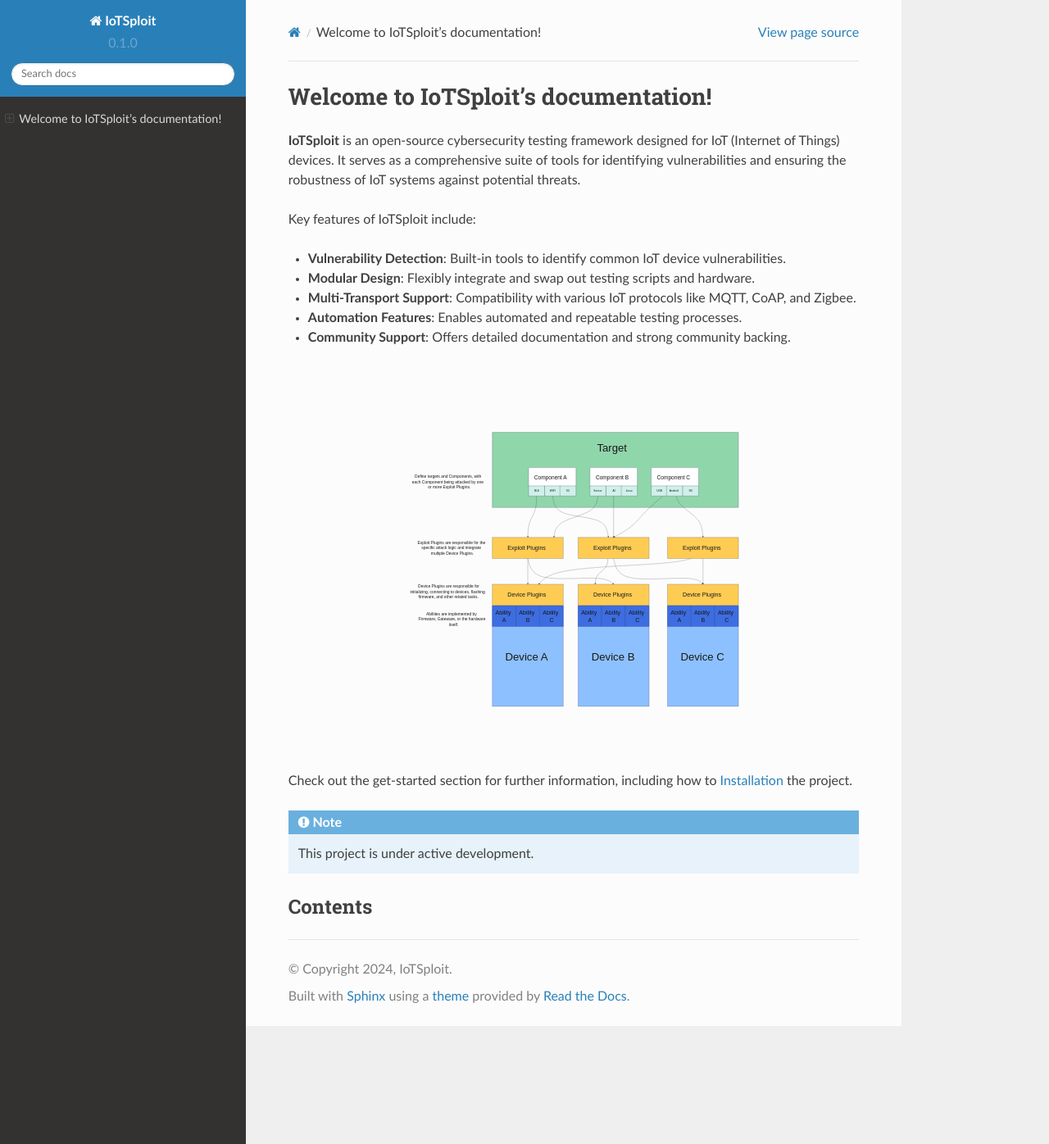
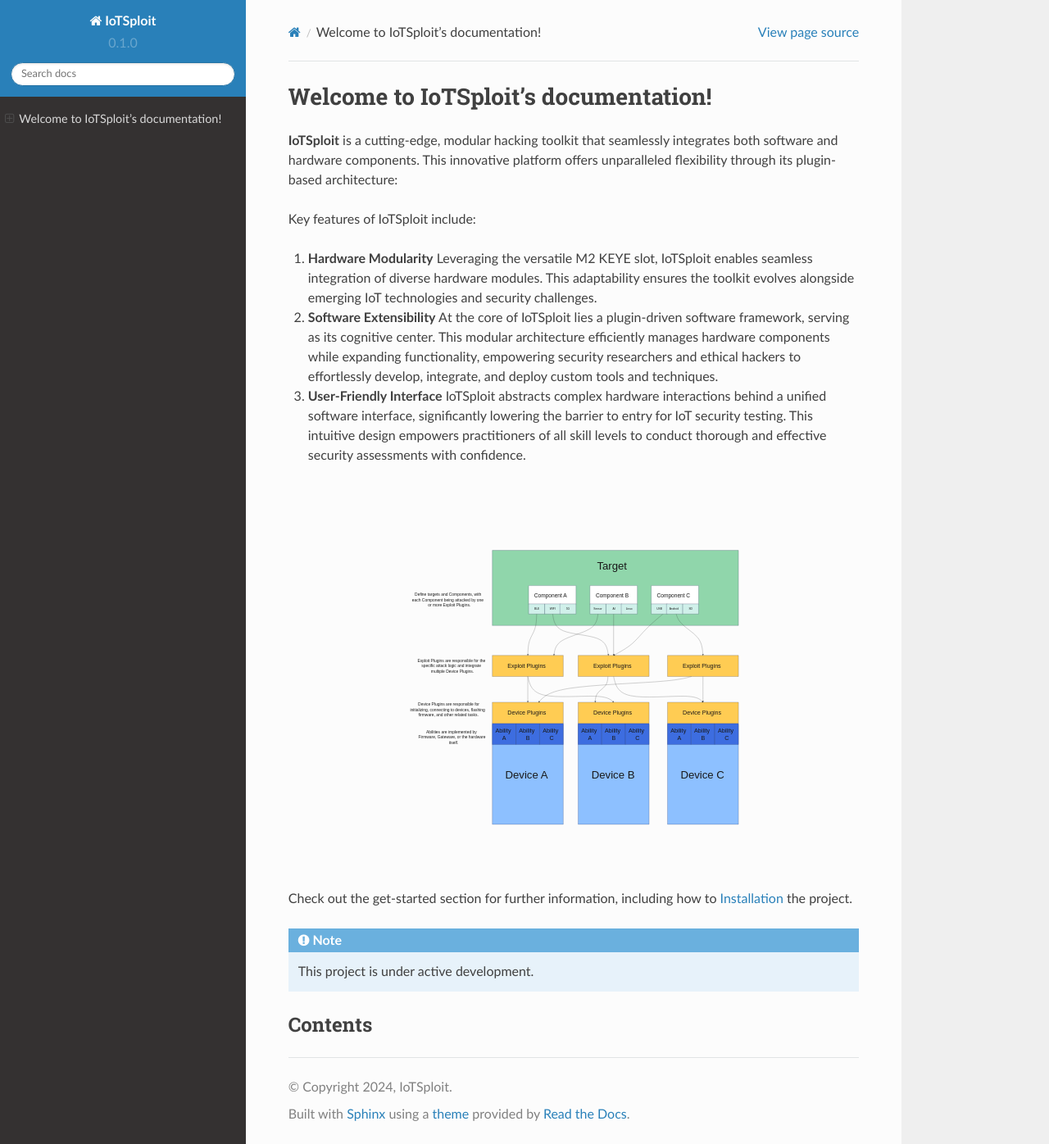
Before and after one commit to TKXB/iotsploit-tutorial, a Sphinx documentation site: the page built from docs/source/index.rst, in a window 1280 px wide and 1396 px high. Shown: the whole window at 82% size. Built offline with Sphinx 7.4.7 and the Read the Docs theme 2.0.0, drawn with Linux system fonts in a browser that asks for light colours; pages that are not in the unit, such as notebooks, are missing from menus.

Commit message:
refactor index.rst

```diff
--- a/docs/source/index.rst
+++ b/docs/source/index.rst
@@ -1,15 +1,18 @@
 Welcome to IoTSploit's documentation!
 =====================================
 
-**IoTSploit** is an open-source cybersecurity testing framework designed for IoT (Internet of Things) devices. It serves as a comprehensive suite of tools for identifying vulnerabilities and ensuring the robustness of IoT systems against potential threats.
+**IoTSploit**  is a cutting-edge, modular hacking toolkit that seamlessly integrates both software and hardware components. This innovative platform offers unparalleled flexibility through its plugin-based architecture:
 
 Key features of IoTSploit include:
 
-* **Vulnerability Detection**: Built-in tools to identify common IoT device vulnerabilities.
-* **Modular Design**: Flexibly integrate and swap out testing scripts and hardware.
-* **Multi-Transport Support**: Compatibility with various IoT protocols like MQTT, CoAP, and Zigbee.
-* **Automation Features**: Enables automated and repeatable testing processes.
-* **Community Support**: Offers detailed documentation and strong community backing.
+1. **Hardware Modularity**
+   Leveraging the versatile M2 KEYE slot, IoTSploit enables seamless integration of diverse hardware modules. This adaptability ensures the toolkit evolves alongside emerging IoT technologies and security challenges.
+
+2. **Software Extensibility**
+   At the core of IoTSploit lies a plugin-driven software framework, serving as its cognitive center. This modular architecture efficiently manages hardware components while expanding functionality, empowering security researchers and ethical hackers to effortlessly develop, integrate, and deploy custom tools and techniques.
+
+3. **User-Friendly Interface**
+   IoTSploit abstracts complex hardware interactions behind a unified software interface, significantly lowering the barrier to entry for IoT security testing. This intuitive design empowers practitioners of all skill levels to conduct thorough and effective security assessments with confidence.
 
 .. image:: ../images/structure.svg
    :alt: IoTSploit Logo
```
